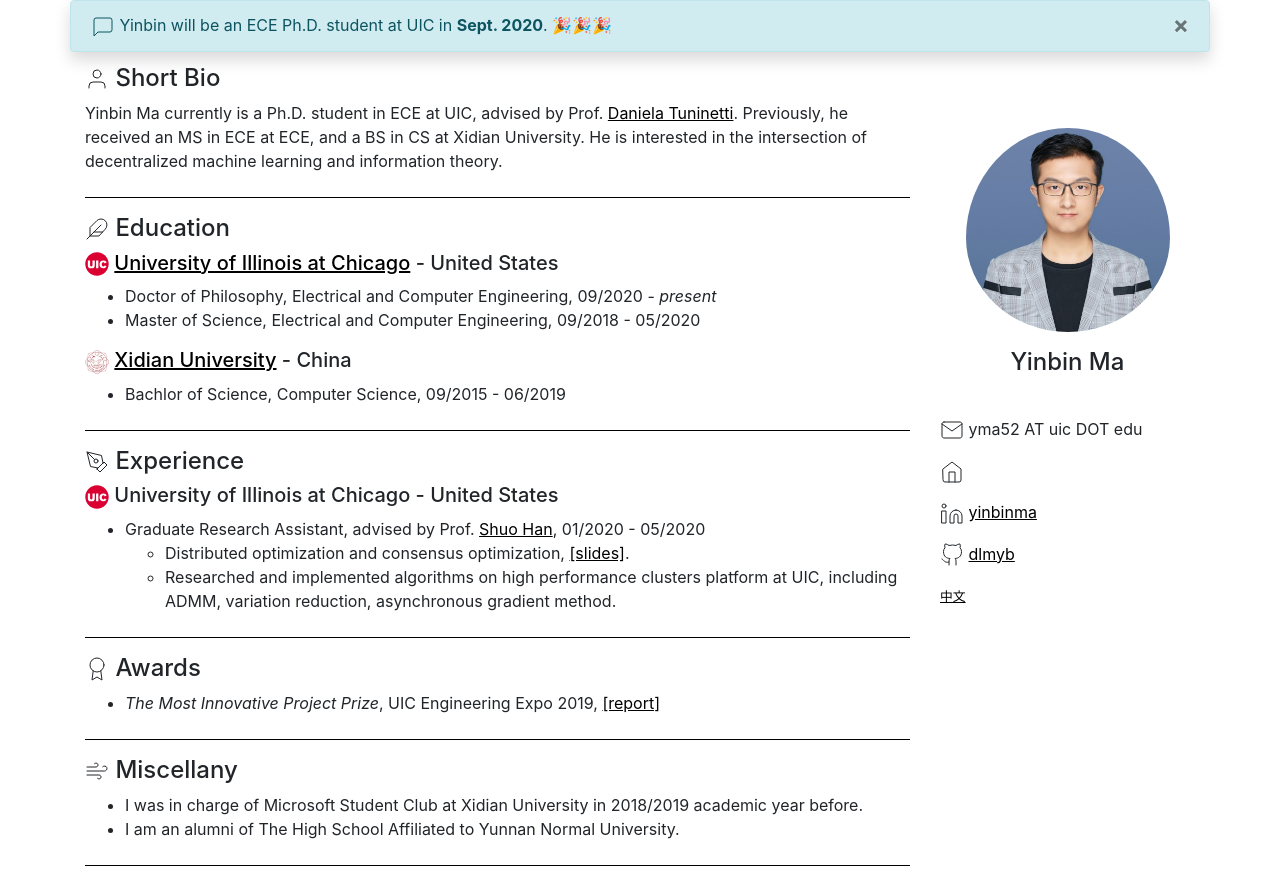
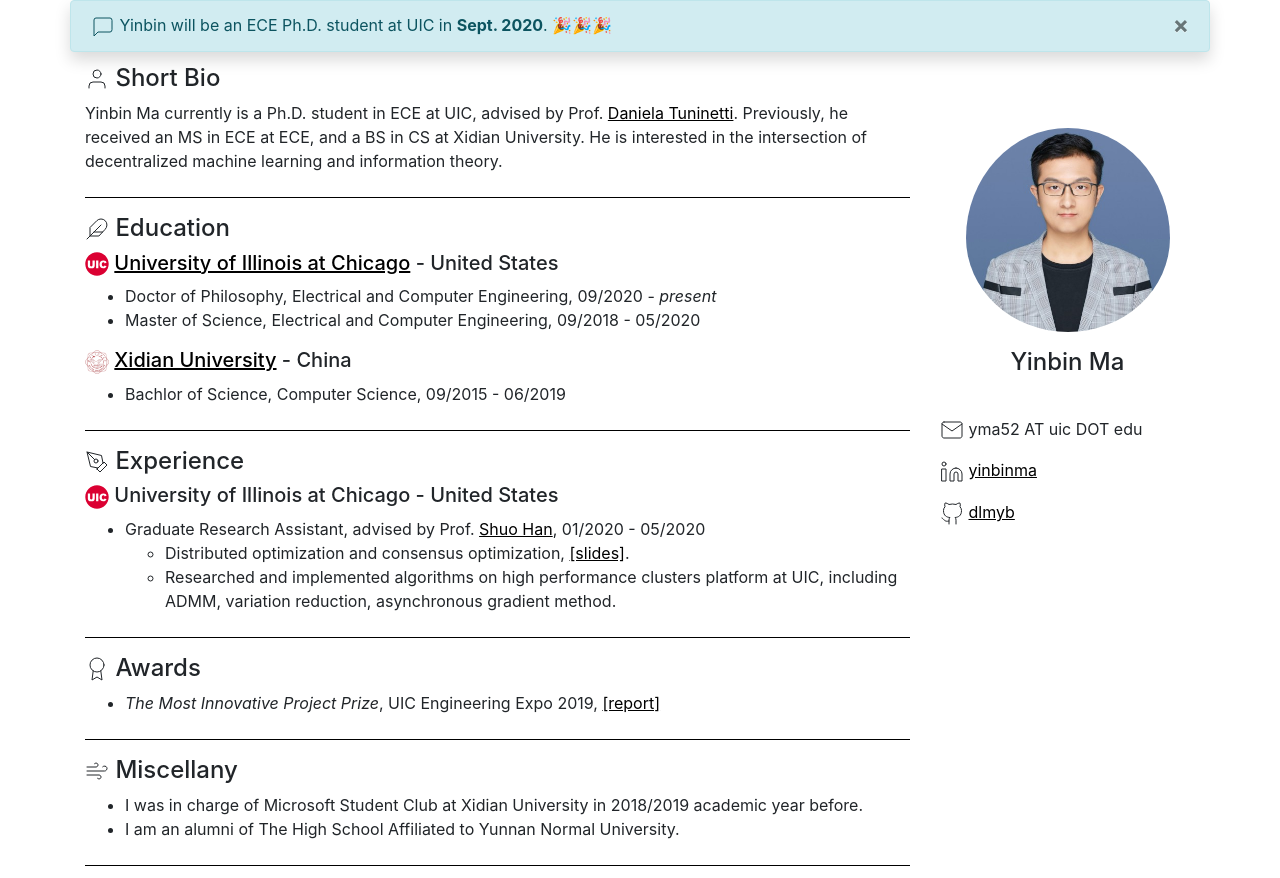
Before and after one commit to dlmyb/dlmyb.github.io, a plain HTML site: page index.html in a window 1280 px wide. Shown: the top 878 px of the page. Drawn offline with nearby package versions, Linux system fonts and the light colour scheme; a web font is replaced by a local one.

Commit message:
update index.html

```diff
--- a/index.html
+++ b/index.html
@@ -35,7 +35,7 @@
                     </div>
                     <div class="contact">
                         <p><i data-feather="mail"></i> yma52 AT uic DOT edu </p>
-                        <p><i data-feather="home"></i> </p>
+                        <!-- <p><i data-feather="home"></i> </p> -->
                         <p><i data-feather="linkedin"></i> <a href="https://www.linkedin.com/in/yinbinma/" target="_blank">yinbinma</a></p>
                         <p><i data-feather="github"></i> <a href="https://github.com/dlmyb" target="_blank">dlmyb</a></p>
                     </div>
@@ -47,7 +47,7 @@
                             <a class="nav-link" href="#">Publication</a>
                           </li>
                     </ul> -->
-                    <p class="language"><small><a href="/zh_cn.html">中文</a></small></p>
+                    <!-- <p class="language"><small><a href="/zh_cn.html">中文</a></small></p> -->
                 </div>
             </div>
             <div class="col-md-8 col-lg-9">
```
